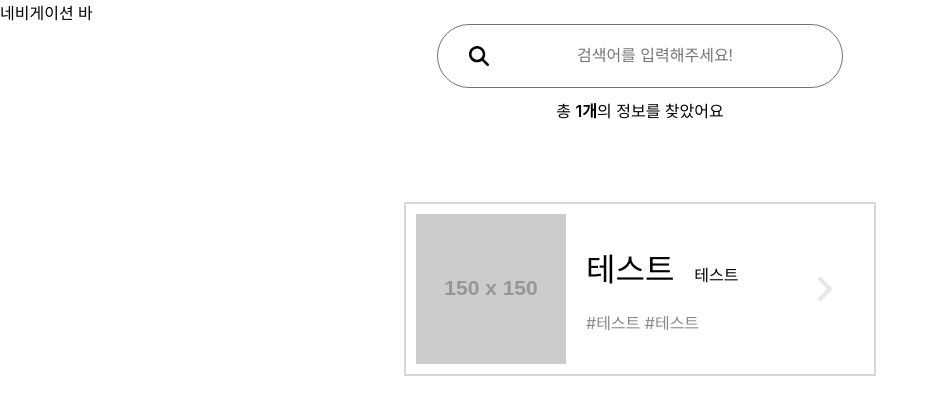
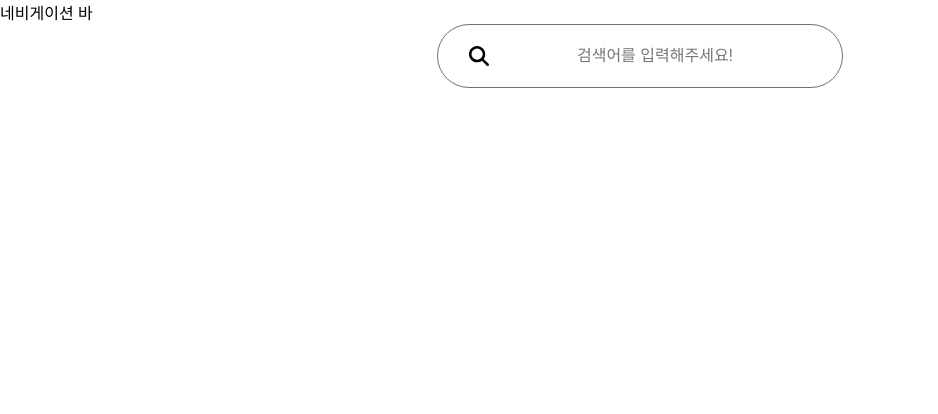
Before and after one commit to Team-Algebra/boonbae-frontend, a React (Create React App) app in the folder boonbae/: page /search in a window 1280 px wide. Shown: the top 414 px of the page, without its empty margins (0-938 px from the left). Built offline with nearby package versions, Linux system fonts and the light colour scheme.

Commit message:
feat : 검색 기능 임시 구현
- 임시로 검색시 아이템이 나오는것으로 구현
- 임시 데이터를 직접 넣는것으로 생각
- 차후 api 연결 필요

```diff
--- a/boonbae/src/pages/Search/Search.jsx
+++ b/boonbae/src/pages/Search/Search.jsx
@@ -7,21 +7,16 @@ import "../../styles/search.css"
 
 const Search = () => {
 
-    const [items, setItem] = useState([        {
-        name: "테스트",
-        type: "테스트",
-        tag: ["테스트", "테스트"],
-        image: "https://via.placeholder.com/150",
-    }]);
+    const [items, setItem] = useState([]);
 
 
     return (
         <div className='search-wrapper'>
-            <Input />
+            <Input setItem={setItem} />
             {items.length !== 0 ? <div className='search-result-count-wrapper'>총 <span className='search-result-count'>{items.length}개</span>의 정보를 찾았어요</div> : null}
 
             <div className='search-result-wrapper'>
-                <Item item={items[0]} />
+                {items.map((item, index) => <Item key={index} item={item} />)}
             </div>
         </div>
     )
--- a/boonbae/src/pages/Search/components/Input.jsx
+++ b/boonbae/src/pages/Search/components/Input.jsx
@@ -4,11 +4,23 @@ import { faSearch } from "@fortawesome/free-solid-svg-icons";
 
 import "../../../styles/search.css"
 
-const Input = () => {
+const Input = ({ setItem }) => {
+    const search = (e) => {
+        let keyword = e.target.value;
+
+        setItem([{
+            name: "테스트",
+            type: "테스트",
+            tag: ["테스트", "테스트"],
+            image: "https://via.placeholder.com/150",
+        }])
+    }
+
+
     return (
         <div className="search-input-wrapper">
             <FontAwesomeIcon icon={faSearch} size="lg" />
-            <input className="search-input" type="text" placeholder="검색어를 입력해주세요!" />
+            <input className="search-input" type="text" placeholder="검색어를 입력해주세요!" onKeyUp={search} />
         </div>
     );
 }
--- a/boonbae/src/styles/search.css
+++ b/boonbae/src/styles/search.css
@@ -51,7 +51,9 @@
     height: 150px;
     padding: 10px 10px;
 
-    border: 2px solid #D7D7D7;
+    border: 1px solid #D7D7D7;
+
+    margin-bottom: 15px;
 }
 
 .item-image-wrapper{
@@ -62,7 +64,7 @@
 }
 
 .item-info-wrapper{
-    width: calc(100% - 220px);
+    width: calc(100% - 200px);
 }
 
 .item-name{
```
